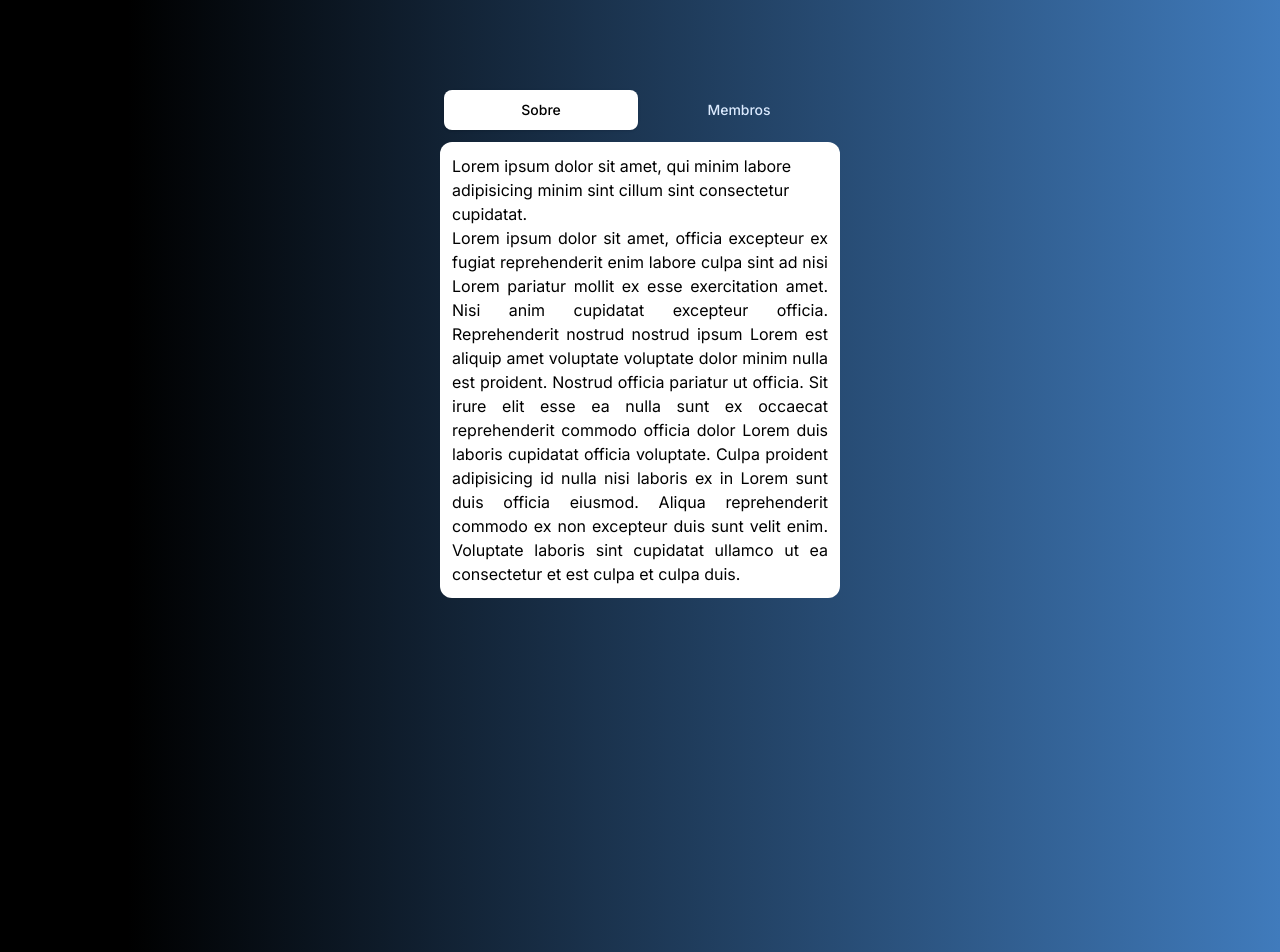
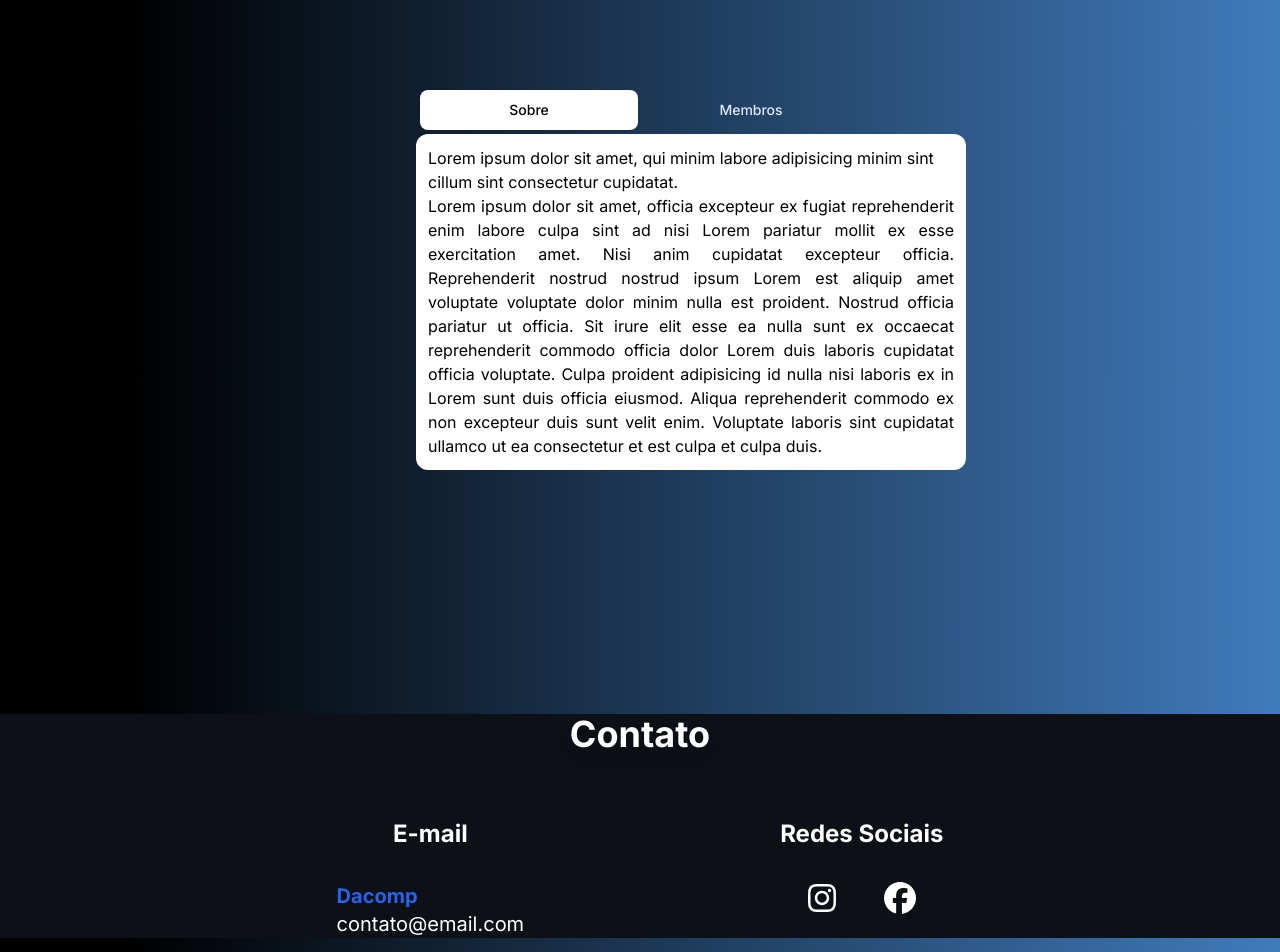
Before and after one commit to websterramos/dacomp, a Next.js app: page / in a window 1280 px wide. Shown: the part 1400-2352 px from the top of the page. Built offline with nearby package versions, Linux system fonts and the light colour scheme.

Commit message:
diminuindo distancia entre a seçao sobre e contato

```diff
--- a/src/app/page.tsx
+++ b/src/app/page.tsx
@@ -37,12 +37,16 @@ export default function Home() {
         </header>
       </section>
 
-      <Courses />
+      <section>
+        <Courses />
+      </section>
 
-      <About />
+      <section>
+        <About />
+      </section>
 
       <section id="contato" className="bg-dark-gray text-white">
-        <div className="flex w-full flex-col items-center justify-center gap-16 px-4 py-16">
+        <div className="flex w-full flex-col items-center justify-center gap-16 px-4">
           <h3 className="text-4xl font-bold drop-shadow-lg">Contato</h3>
 
           <div className="flex flex-col gap-16 md:flex-row md:justify-between md:gap-64">
--- a/src/components/About.tsx
+++ b/src/components/About.tsx
@@ -98,9 +98,9 @@ const AboutChild = () => {
           ))}
         </Tab.List>
 
-        <Tab.Panels className='mt-2'>
+        <Tab.Panels className='max-h-[500px]'>
 
-<div className="h-screen w-full container m-auto md:w-[400px]">
+<div className="h-screen w-full container m-auto md:w-[400px] lg:w-[550px]">
     {Object.values(dacomp).map((topic, idx) => (
       <Tab.Panel
         key={idx}
@@ -110,13 +110,13 @@ const AboutChild = () => {
         )}
       >
         {Array.isArray(topic) ? (
-        <div className="grid grid-cols-1 md:grid-cols-2 gap-4">
+        <div className="grid grid-cols-1 md:grid-cols-2 lg:grid-cols-3 gap-4">
           {topic.map((member) => (
               <MemberCard key={member.id} member={member} />
             ))}
         </div>
         ) : (
-          <div className='max-w-[400px] overflow-x-auto'>
+          <div className='max-w-[550px] overflow-x-auto'>
             <h1>{topic.title}</h1>
             <p className="text-justify">{topic.content}</p>
           </div>
```
